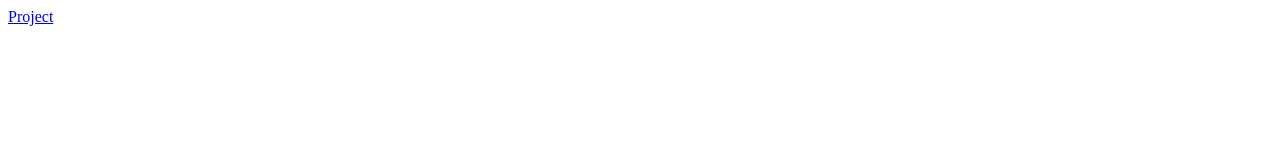
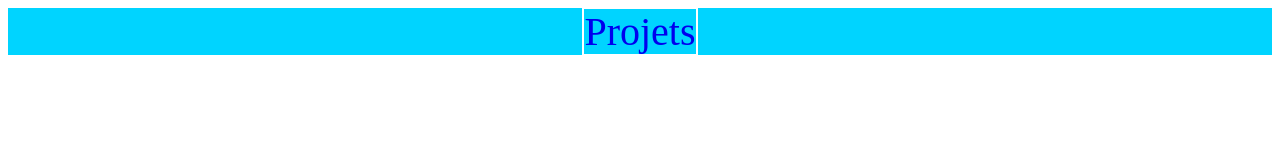
Before and after one commit to WakPd/wakpd.github.io, a plain HTML site: page index.html in a window 1280 px wide. Drawn offline with Linux system fonts and the light colour scheme.

Commit message:
Initial push

```diff
--- a/index.html
+++ b/index.html
@@ -8,8 +8,8 @@
 
 </head>
 <body>
-    <a href="projects.html">
-        Project
-    </a>
+    <nav>
+        <a href="projects">Projets</a>
+    </nav>
 </body>
 </html>
--- a/styles/main.css
+++ b/styles/main.css
@@ -0,0 +1,10 @@
+nav{
+    background: rgb(0,212,255);
+    text-align: center;
+}
+
+a{
+    text-decoration: none;
+    font-size: 40px;
+    border: 2px solid white;
+}
--- a/styles/wga.css
+++ b/styles/wga.css
@@ -1,5 +1,5 @@
 body{
-    background: linear-gradient(147deg, rgba(2,0,36,1) 0%, rgba(22,22,119,1) 35%, rgba(0,212,255,1) 100%) no-repeat center center fixed;
+    background:  radial-gradient(circle, rgba(2,0,36,1) 37%, rgba(0,212,255,1) 100%);
 }
 h1, h2{
     color: white;
@@ -29,7 +29,7 @@ h1, h2{
     animation-name: go_up;
     animation-duration: 2s;
     animation-iteration-count: 1;
-    animation-timing-function:ease
+    animation-timing-function: ease;
 }
 
 @keyframes go_up{
```
